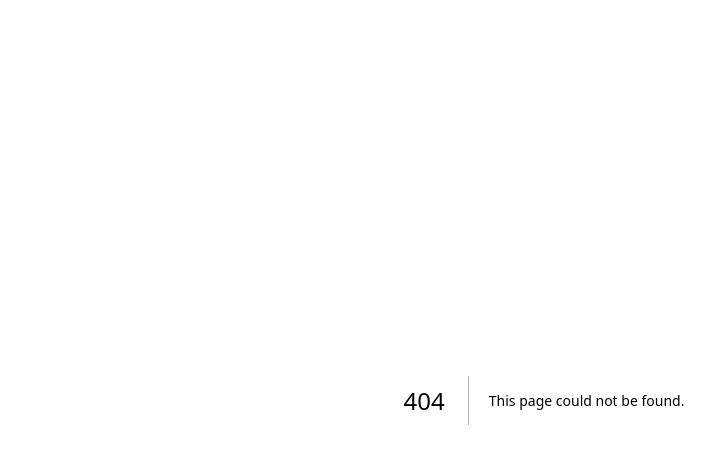
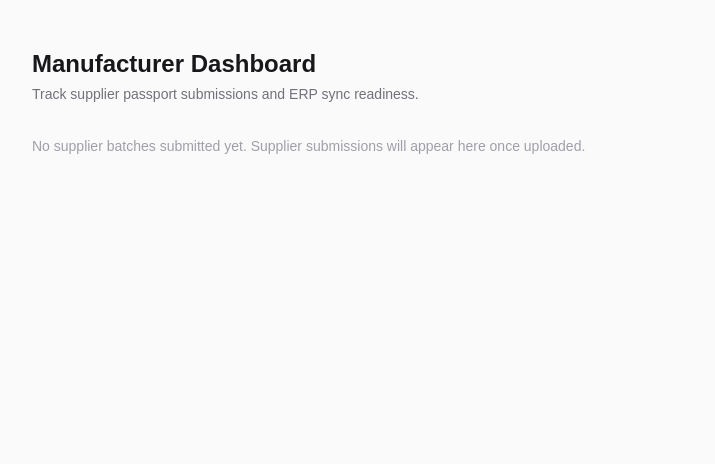
Before and after one commit to bodil1994-bit/nexus, a Next.js app: page /manufacturer/orders in a window 1280 px wide. Before the commit this address had no page. Shown: the top 464 px of the page, without its empty margins (96-811 px from the left). Built offline with nearby package versions, Linux system fonts and the light colour scheme; no server answers; the database is empty.

Commit message:
feat(ui): add manufacturer dashboard page with kpi cards

```diff
--- /dev/null
+++ b/src/app/manufacturer/orders/page.tsx
@@ -0,0 +1,5 @@
+import { ManufacturerDashboard } from '@/components/manufacturer/ManufacturerDashboard';
+
+export default function ManufacturerOrdersPage() {
+  return <ManufacturerDashboard />;
+}
--- /dev/null
+++ b/src/components/manufacturer/ManufacturerDashboard.tsx
@@ -0,0 +1,75 @@
+'use client';
+
+import { useEffect, useState } from 'react';
+import { calculateDashboardStats } from '@/lib/manufacturer/dashboardStats';
+import { ManufacturerKpiCards } from './ManufacturerKpiCards';
+
+type BatchLike = { status: string };
+
+type Order = {
+  id: string;
+  orderNumber: string;
+  supplier: { id: string; name: string; email?: string | null };
+  manufacturer: { id: string; name: string };
+  batches: BatchLike[];
+};
+
+export function ManufacturerDashboard() {
+  const [orders, setOrders] = useState<Order[] | null>(null);
+  const [error, setError] = useState(false);
+
+  useEffect(() => {
+    fetch('/api/manufacturer/orders')
+      .then((res) => {
+        if (!res.ok) throw new Error('fetch failed');
+        return res.json() as Promise<{ orders: Order[] }>;
+      })
+      .then((data) => setOrders(data.orders))
+      .catch(() => setError(true));
+  }, []);
+
+  if (error) {
+    return (
+      <div className="flex min-h-screen items-center justify-center bg-zinc-50">
+        <p className="text-zinc-500">
+          Could not load manufacturer dashboard. Please try again.
+        </p>
+      </div>
+    );
+  }
+
+  if (orders === null) {
+    return (
+      <div className="flex min-h-screen items-center justify-center bg-zinc-50">
+        <p className="text-zinc-500">Loading manufacturer dashboard...</p>
+      </div>
+    );
+  }
+
+  const manufacturerName = orders[0]?.manufacturer?.name;
+  const stats = calculateDashboardStats(orders);
+
+  return (
+    <div className="min-h-screen bg-zinc-50 py-12 px-4">
+      <div className="mx-auto max-w-5xl">
+        <div className="mb-8">
+          <h1 className="text-2xl font-semibold text-zinc-900">Manufacturer Dashboard</h1>
+          {manufacturerName && (
+            <p className="mt-1 text-sm text-zinc-500">{manufacturerName}</p>
+          )}
+          <p className="mt-1 text-sm text-zinc-500">
+            Track supplier passport submissions and ERP sync readiness.
+          </p>
+        </div>
+
+        {orders.length === 0 || stats.totalBatches === 0 ? (
+          <p className="text-zinc-400 text-sm">
+            No supplier batches submitted yet. Supplier submissions will appear here once uploaded.
+          </p>
+        ) : (
+          <ManufacturerKpiCards stats={stats} />
+        )}
+      </div>
+    </div>
+  );
+}
--- /dev/null
+++ b/src/components/manufacturer/ManufacturerKpiCards.tsx
@@ -0,0 +1,32 @@
+type KpiStats = {
+  totalBatches: number;
+  incompleteBatches: number;
+  erpSyncedBatches: number;
+  processingBatches: number;
+};
+
+type KpiCardProps = {
+  label: string;
+  value: number;
+  colorClass: string;
+};
+
+function KpiCard({ label, value, colorClass }: KpiCardProps) {
+  return (
+    <div className="rounded-xl border border-zinc-200 bg-white p-5 shadow-sm">
+      <p className="text-sm font-medium text-zinc-500">{label}</p>
+      <p className={`mt-2 text-3xl font-semibold ${colorClass}`}>{value}</p>
+    </div>
+  );
+}
+
+export function ManufacturerKpiCards({ stats }: { stats: KpiStats }) {
+  return (
+    <div className="grid grid-cols-2 gap-4 sm:grid-cols-4">
+      <KpiCard label="Total batches" value={stats.totalBatches} colorClass="text-zinc-900" />
+      <KpiCard label="Incomplete" value={stats.incompleteBatches} colorClass="text-amber-600" />
+      <KpiCard label="ERP synced" value={stats.erpSyncedBatches} colorClass="text-green-600" />
+      <KpiCard label="Processing" value={stats.processingBatches} colorClass="text-zinc-500" />
+    </div>
+  );
+}
```
